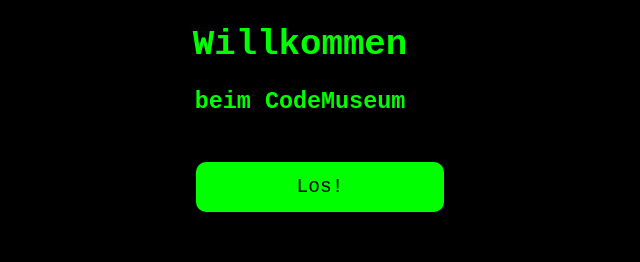
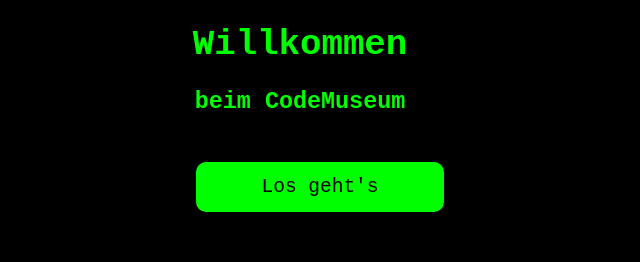
Before and after one commit to Jugendhackt/Virtual-Code-Museum-Backend, a plain HTML site: page index.html in a window 1280 px wide. Shown: the top 262 px of the page, 340-980 px from the left. Drawn offline with Linux system fonts and the light colour scheme.

Commit message:
Nächste Version
Anfang von ExplHost on Server

```diff
--- a/index.html
+++ b/index.html
@@ -8,6 +8,7 @@
       <link href="public/media/logo.png" rel="icon">
       <meta name="keywords" content="CodeMuseum, Code, Museum, Reder, Bilder, Code">
       <meta name="viewport" content="width=device-width, initial-scale=1">
+      <meta name="author" content="Jugend Hackt">
       <meta charset="utf-8"/>
    </head>
    <body>
@@ -15,7 +16,7 @@
       <h2 align="center" style="font-size: 180%;">beim CodeMuseum</h2>
       <br>
       <menu>
-         <div align="center" style="width: 100%;"><button class="btngo" style="background: #00ff00;">Los!</button></div>
+         <div align="center" style="width: 100%;"><button class="btngo" style="background: #00ff00;">Los geht&#39;s</button></div>
       </menu>
       <br><br>
       <h3 style="color: white; font-size: 175%;">Q:\> Was ist das eigentlich - das CodeMuseum?</h3>
```
